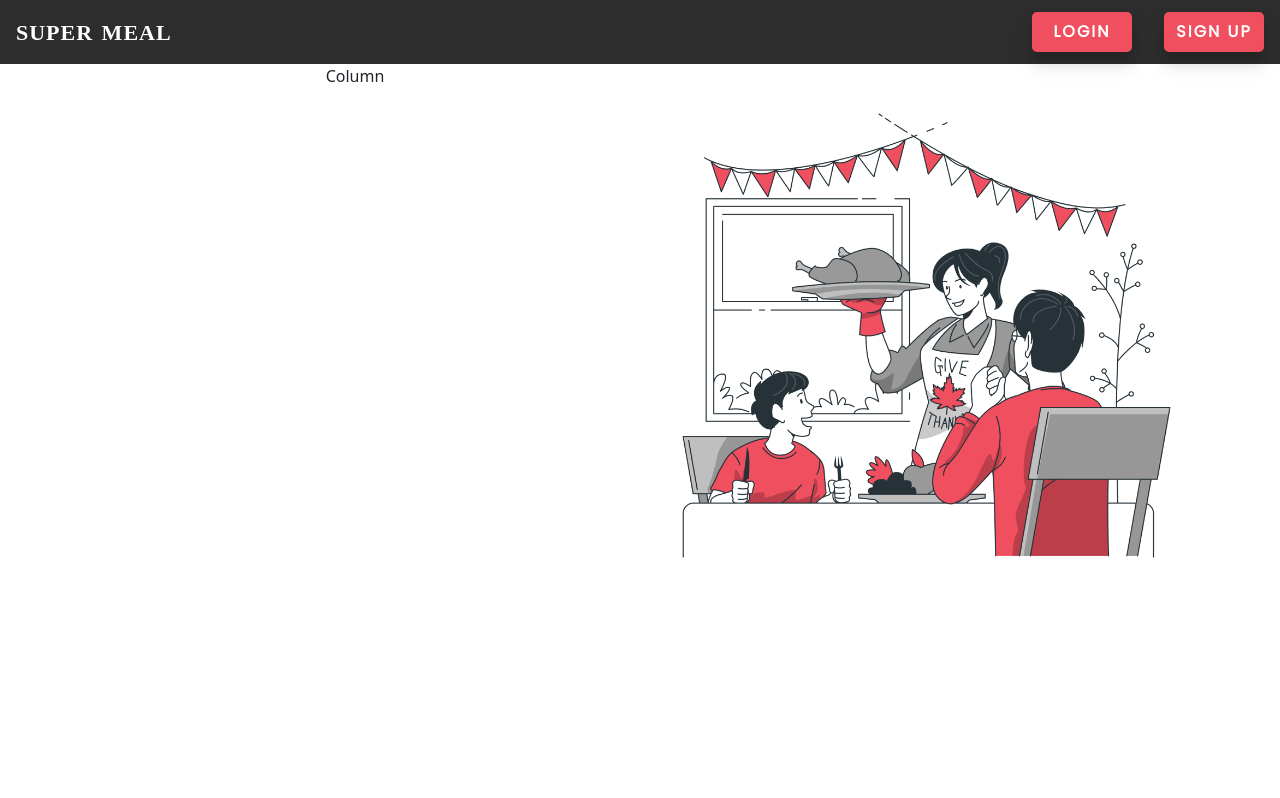
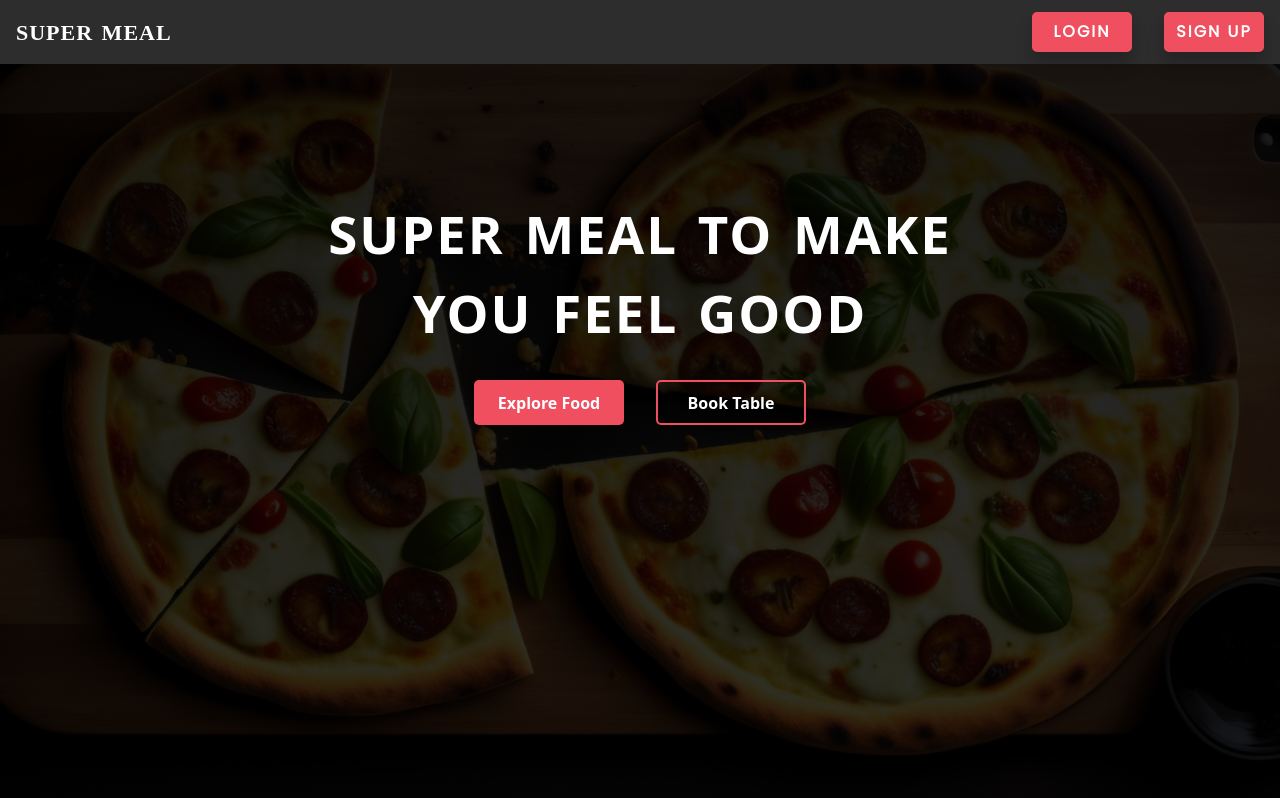
Before and after one commit to satyampund/super-meal, a React (Create React App) app in the folder client/: page / in a window 1280 px wide. Built offline with nearby package versions, Linux system fonts and the light colour scheme.

Commit message:
feat: Home page design

```diff
--- a/client/src/views/Home/Home.css
+++ b/client/src/views/Home/Home.css
@@ -1,9 +1,9 @@
-/* .home-page {
-  background-image: linear-gradient(rgba(0, 0, 0, 0.8), rgba(0, 0, 0, 0.8)), url(home-6.jpg);
+.home-page {
+  background-image: linear-gradient(rgba(0, 0, 0, 0.9), rgba(0, 0, 0, 0.8)), url(home-6.jpg);
   background-size: cover;
   background-position: center;
   height: 100vh;
-} */
+}
 
 .logo {
   width: 90px;
@@ -14,3 +14,105 @@
 .supermeal-img {
   width: 100%;
 }
+
+.parent-container {
+  padding: 30px;
+  width: 60%;
+  display: block;
+  margin-left: auto;
+  margin-right: auto;
+  margin-top: 100px;
+}
+
+.child-container {
+  text-align: center;
+  /* background-color: gold; */
+}
+
+.heading {
+  line-height: 1.5;
+  letter-spacing: 2px;
+  color: #fff;
+  font-size: 330% !important;
+}
+
+@media screen and (max-width: 500px) {
+  .parent-container {
+    width: 100%;
+  }
+  .heading {
+    font-size: 250% !important;
+  }
+}
+
+.css-button-arrow--red {
+  min-width: 150px;
+  height: 45px;
+  color: #fff;
+  padding: 5px 10px;
+  font-weight: bold;
+  cursor: pointer;
+  transition: all 0.3s ease;
+  position: relative;
+  display: inline-block;
+  outline: none;
+  overflow: hidden;
+  border-radius: 5px;
+  border: none;
+  background-color: rgb(239, 79, 95);
+}
+.css-button-arrow--red:hover {
+  border-radius: 5px;
+  padding-right: 24px;
+  padding-left: 8px;
+}
+.css-button-arrow--red:hover:after {
+  opacity: 1;
+  right: 10px;
+}
+.css-button-arrow--red:after {
+  content: '\00BB';
+  position: absolute;
+  opacity: 0;
+  font-size: 20px;
+  line-height: 40px;
+  top: 0;
+  right: -20px;
+  transition: 0.4s;
+}
+
+.css-button-sliding-to-left--red {
+  min-width: 150px;
+  height: 45px;
+  color: #fff;
+  padding: 5px 10px;
+  font-weight: bold;
+  cursor: pointer;
+  transition: all 0.3s ease;
+  position: relative;
+  display: inline-block;
+  outline: none;
+  border-radius: 5px;
+  z-index: 0;
+  background: none;
+  overflow: hidden;
+  border: 2px solid rgb(239, 79, 95);
+  /* color: rgb(239, 79, 95); */
+}
+.css-button-sliding-to-left--red:hover {
+  color: #fff;
+}
+.css-button-sliding-to-left--red:hover:after {
+  width: 100%;
+}
+.css-button-sliding-to-left--red:after {
+  content: '';
+  position: absolute;
+  z-index: -1;
+  transition: all 0.3s ease;
+  right: 0;
+  top: 0;
+  width: 0;
+  height: 100%;
+  background: rgb(239, 79, 95);
+}
--- a/client/src/views/Home/Home.js
+++ b/client/src/views/Home/Home.js
@@ -39,11 +39,25 @@ const Home = () => {
         <SignupForm toggleModalSignup={toggleModalSignup} isSignupOpen={isSignupOpen} />
         <LoginForm toggleModalLogin={toggleModalLogin} isLoginOpen={isLoginOpen} />
 
-        <div class="container text-center">
+        {/* <div class="container text-center">
           <div class="row">
-            <div class="col">Column</div>
-            <div class="col">
-              <img src={SuperMeal} className="supermeal-img"></img>
+            <div class="col-md-6 parent-container">
+              <div className="child-container">
+                <h1 className="heading">Super Meal to make you feel good </h1>
+                <button className="btn btn-danger">Book Table</button>
+                <button className="btn btn-danger">Explore Food</button>
+              </div>
+            </div>
+            <div class="col-md-6">hh</div>
+          </div>
+        </div> */}
+
+        <div>
+          <div class="col-md-6 parent-container">
+            <div className="child-container">
+              <h1 className="heading">Super Meal to make you feel good </h1>
+              <button className="css-button-arrow--red mx-3 mt-2">Explore Food</button>
+              <button className="css-button-sliding-to-left--red mx-3 mt-2">Book Table</button>
             </div>
           </div>
         </div>
```
Also changed, not shown: client/src/views/Home/home-6.jpg (added).
